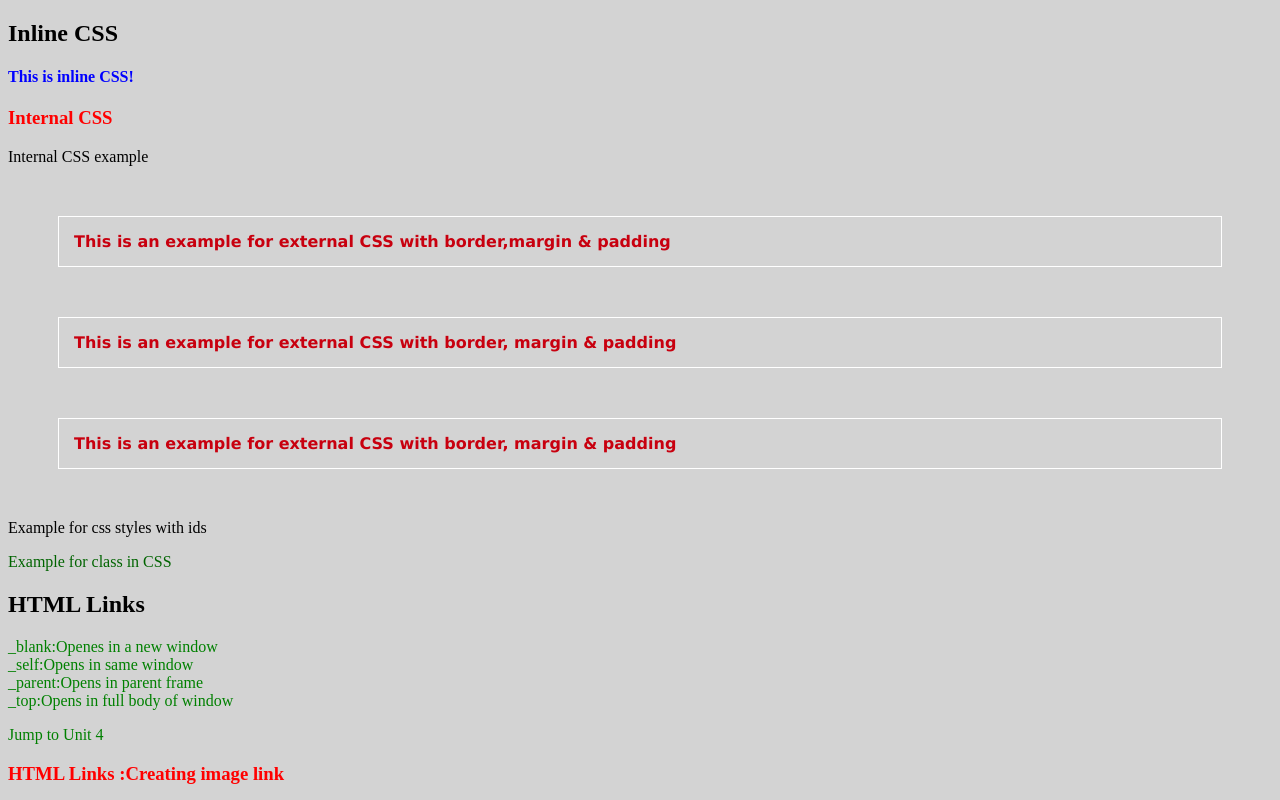
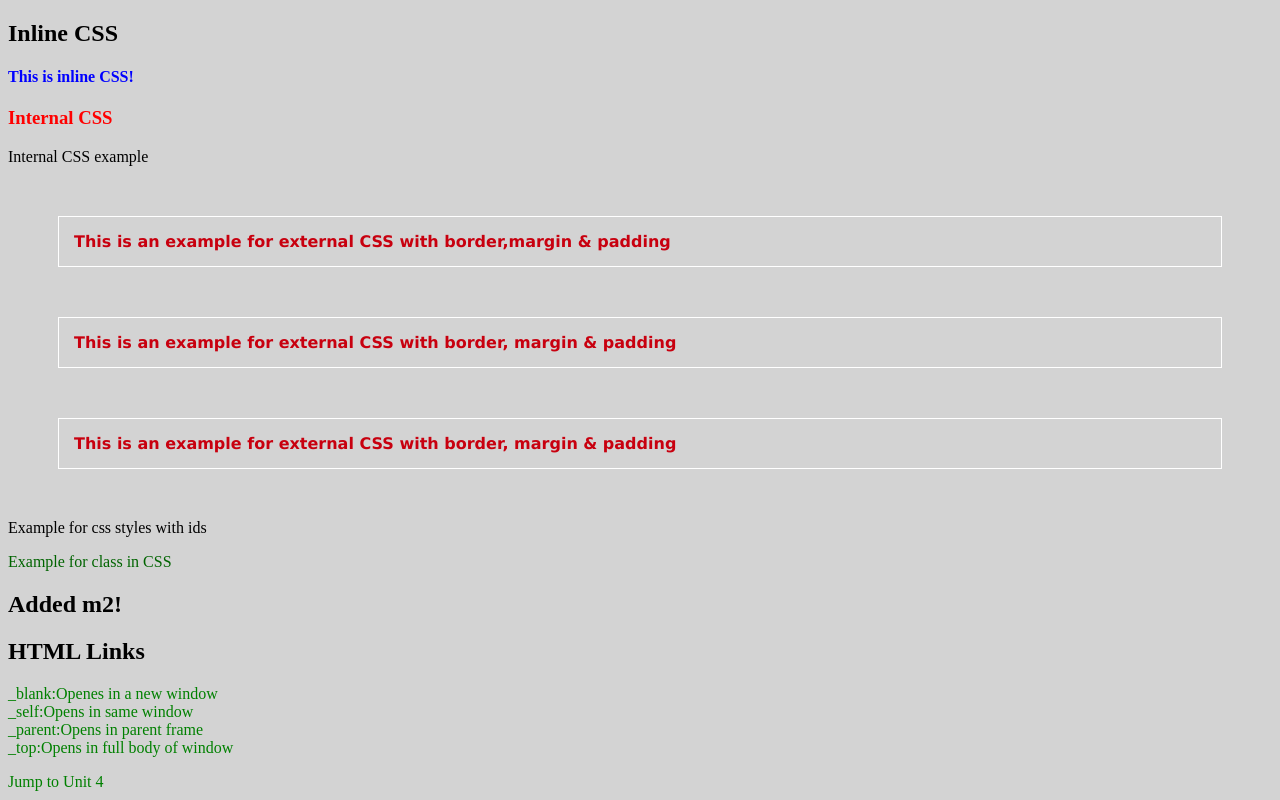
Before and after one commit to nagaraj-byndoor/PnMacTest, a plain HTML site: page index.html in a window 1280 px wide. Shown: the top 800 px of the page. Drawn offline with Linux system fonts and the light colour scheme.

Commit message:
after rebasing updating m2

```diff
--- a/index.html
+++ b/index.html
@@ -59,6 +59,11 @@
 <h5>This is an example for external CSS with border, margin &  padding</h5>
 <span id="p01">Example for css styles with ids</span>
 <p class="success">Example for class in CSS</p>
+
+
+<h2>Added m2!</h2>
+
+
 
 <h2>HTML Links</h2>
 <a href="https://www.pennymacusa.com/" target="_blank">_blank:Openes in a new window</a><br>
```
